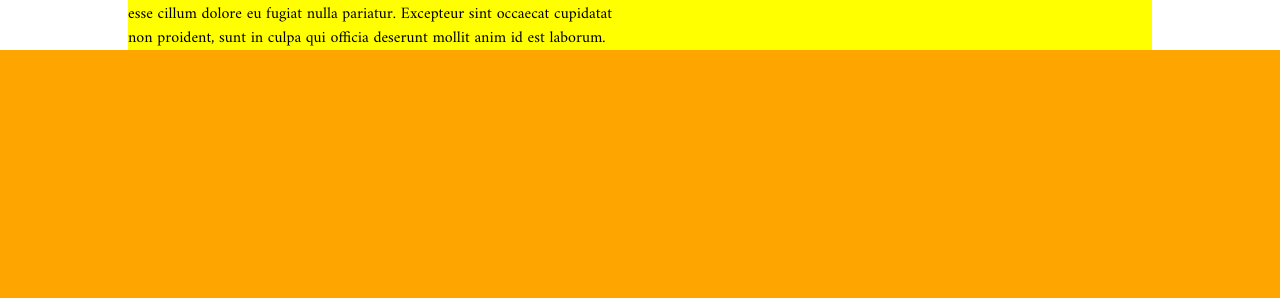
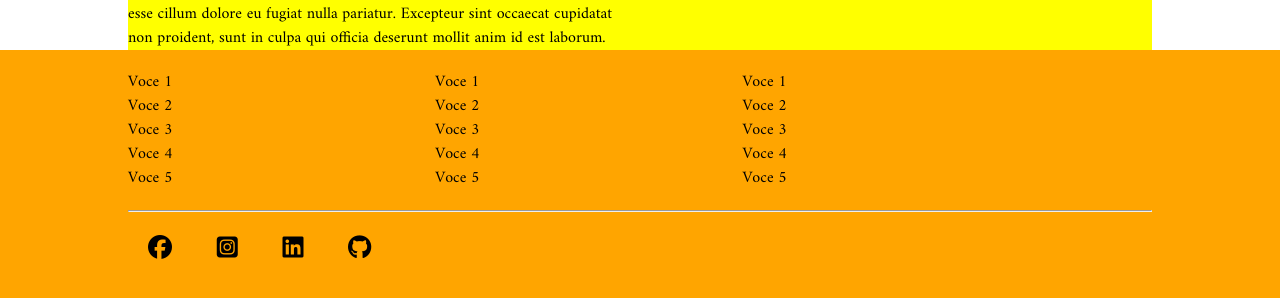
Before and after one commit to marcoC93/htmlcss-hubspot, a plain HTML site: page index.html in a window 1280 px wide. Shown: the part 1374-1672 px from the top of the page. Drawn offline with Linux system fonts and the light colour scheme; a web font is replaced by a local one.

Commit message:
Inizio sotto layout footer e piccoli ritocchi grafici

```diff
--- a/css/style.css
+++ b/css/style.css
@@ -200,9 +200,26 @@ a:hover {
 .counter h2 {
     text-align: center;
 }
+/* Footer */
 footer {
     width: 100%;
     min-height: 300px;
     background: orange;
     clear: both;
 }
+hr {
+    clear: both;
+
+}
+.lista-footer ul {
+    width: 30%;
+    margin: 20px auto;
+    list-style-type: none;
+    float: left;
+}
+.lista-social ul li {
+    padding: 20px 10px;
+    display: inline-block;
+    clear: both;
+    list-style-type: none;
+}
--- a/index.html
+++ b/index.html
@@ -3,6 +3,7 @@
     <head>
         <link rel="stylesheet" href="./css/style.css">
         <link href="https://fonts.googleapis.com/css2?family=Amiri&family=Solway&display=swap" rel="stylesheet">
+        <script src="https://kit.fontawesome.com/b1053c2d89.js" crossorigin="anonymous"></script>
         <meta charset="utf-8">
         <title></title>
     </head>
@@ -145,7 +146,64 @@
                     </div>
                 </section>
             </main>
-            <footer></footer>
+            <footer>
+                <div class="subcontenitore">
+
+
+                    <div class="lista-footer">
+                    <ul>
+                        <li>Voce 1 </li>
+                        <li>Voce 2</li>
+                        <li>Voce 3</li>
+                        <li>Voce 4</li>
+                        <li>Voce 5</li>
+                    </ul>
+                </div>
+                    <div class="lista-footer">
+                    <ul>
+                        <li>Voce 1 </li>
+                        <li>Voce 2</li>
+                        <li>Voce 3</li>
+                        <li>Voce 4</li>
+                        <li>Voce 5</li>
+                    </ul>
+                </div>
+                    <div class="lista-footer">
+                    <ul>
+                        <li>Voce 1 </li>
+                        <li>Voce 2</li>
+                        <li>Voce 3</li>
+                        <li>Voce 4</li>
+                        <li>Voce 5</li>
+                    </ul>
+                </div>
+                <hr>
+                <div class="lista-social">
+                    <ul>
+                        <li>
+                            <a href="https://www.facebook.com/mcelettronicadichianesemarco">
+                                <i class="fab fa-facebook"></i>
+                            </a>
+                        </li>
+                        <li>
+                            <a href="https://www.instagram.com/m.c_elettronica/">
+                                <i class="fab fa-instagram-square"></i>
+                            </a>
+                        </li>
+                        <li>
+                            <a href="https://www.linkedin.com/in/marco-chianese-123b73167/">
+                                <i class="fab fa-linkedin"></i>
+                            </a>
+                        </li>
+                        <li>
+                            <a href="https://github.com/marcoC93?tab=repositories">
+                                <i class="fab fa-github"></i>
+                            </a>
+                        </li>
+                    </ul>
+                </div>
+                </div>
+            </footer>
         </div>
         </div>
     </body>
```
